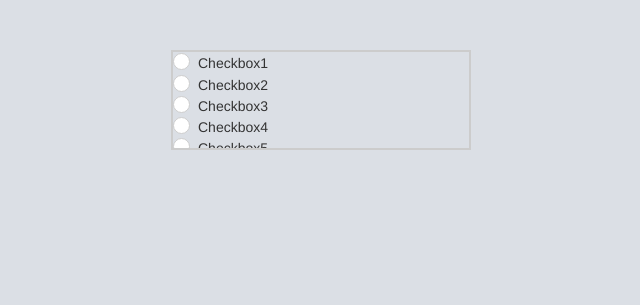
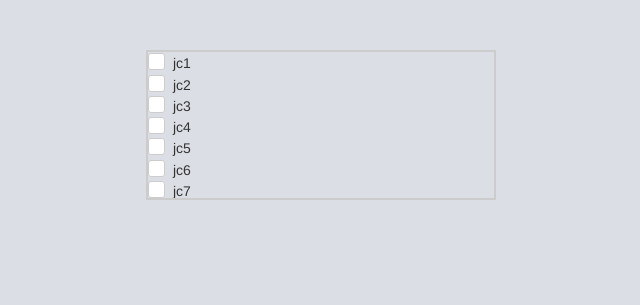
Before and after one commit to gerrity95/TutorMe_Web, a PHP site: page /checkbox_test.php in a window 1280 px wide. Shown: the top 305 px of the page, without its empty margins (319-959 px from the left). Run offline with PHP 8.4, Linux system fonts and the light colour scheme; some libraries are stand-ins or nearby versions.

Commit message:
Some more dev on the checkboxes

```diff
--- a/checkbox_test.php
+++ b/checkbox_test.php
@@ -32,17 +32,27 @@
 </head>
 <body style="background:#dbdfe5">
 
-                <div class="checkbox checkbox-circle checkbox_scroller">
-    <input id="checkbox1" class="styled" type="checkbox"><label for="checkbox1">Checkbox1 </label><br>
-    <input id="checkbox2" class="styled" type="checkbox"><label for="checkbox2">Checkbox2 </label><br>
-    <input id="checkbox3" class="styled" type="checkbox"><label for="checkbox3">Checkbox3 </label><br>
-    <input id="checkbox4" class="styled" type="checkbox"><label for="checkbox4">Checkbox4 </label><br>
-    <input id="checkbox5" class="styled" type="checkbox"><label for="checkbox5">Checkbox5 </label><br>
-    <input id="checkbox6" class="styled" type="checkbox"><label for="checkbox6">Checkbox6 </label><br>
-    <input id="checkbox7" class="styled" type="checkbox"><label for="checkbox7">Checkbox7 </label><br>
-    <input id="checkbox8" class="styled" type="checkbox"><label for="checkbox8">Checkbox8 </label><br>
-    <input id="checkbox9" class="styled" type="checkbox"><label for="checkbox9">Checkbox9 </label><br>
-    <input id="checkbox10" class="styled" type="checkbox"><label for="checkbox10">Checkbox10 </label><br>
+                <div class="checkbox checkbox-info checkbox_scroller" style="height: 150px;width:350px;">
+    <input id="jc1" class="styled" type="checkbox"><label for="jc1">jc1 </label><br>
+    <input id="jc2" class="styled" type="checkbox"><label for="jc2">jc2 </label><br>
+    <input id="jc3" class="styled" type="checkbox"><label for="jc3">jc3 </label><br>
+    <input id="jc4" class="styled" type="checkbox"><label for="jc4">jc4 </label><br>
+    <input id="jc5" class="styled" type="checkbox"><label for="jc5">jc5 </label><br>
+    <input id="jc6" class="styled" type="checkbox"><label for="jc6">jc6 </label><br>
+    <input id="jc7" class="styled" type="checkbox"><label for="jc7">jc7 </label><br>
+    <input id="jc8" class="styled" type="checkbox"><label for="jc8">jc8 </label><br>
+    <input id="jc9" class="styled" type="checkbox"><label for="jc9">jc9 </label><br>
+    <input id="jc10" class="styled" type="checkbox"><label for="jc10">jc10 </label><br>
+    <input id="jc11" class="styled" type="checkbox"><label for="jc11">jc11 </label><br>
+    <input id="jc12" class="styled" type="checkbox"><label for="jc12">jc12 </label><br>
+    <input id="jc13" class="styled" type="checkbox"><label for="jc13">jc13 </label><br>
+    <input id="jc14" class="styled" type="checkbox"><label for="jc14">jc14 </label><br>
+    <input id="jc15" class="styled" type="checkbox"><label for="jc15">jc15 </label><br>
+    <input id="jc16" class="styled" type="checkbox"><label for="jc16">jc16 </label><br>
+    <input id="jc17" class="styled" type="checkbox"><label for="jc17">jc17 </label><br>
+    <input id="jc18" class="styled" type="checkbox"><label for="jc18">jc18 </label><br>
+    <input id="jc19" class="styled" type="checkbox"><label for="jc19">jc19 </label><br>
+    <input id="jc20" class="styled" type="checkbox"><label for="jc20">jc20 </label><br>
 </div>
 
                       <script src="https://ajax.googleapis.com/ajax/libs/jquery/1.12.4/jquery.min.js"></script>
```
